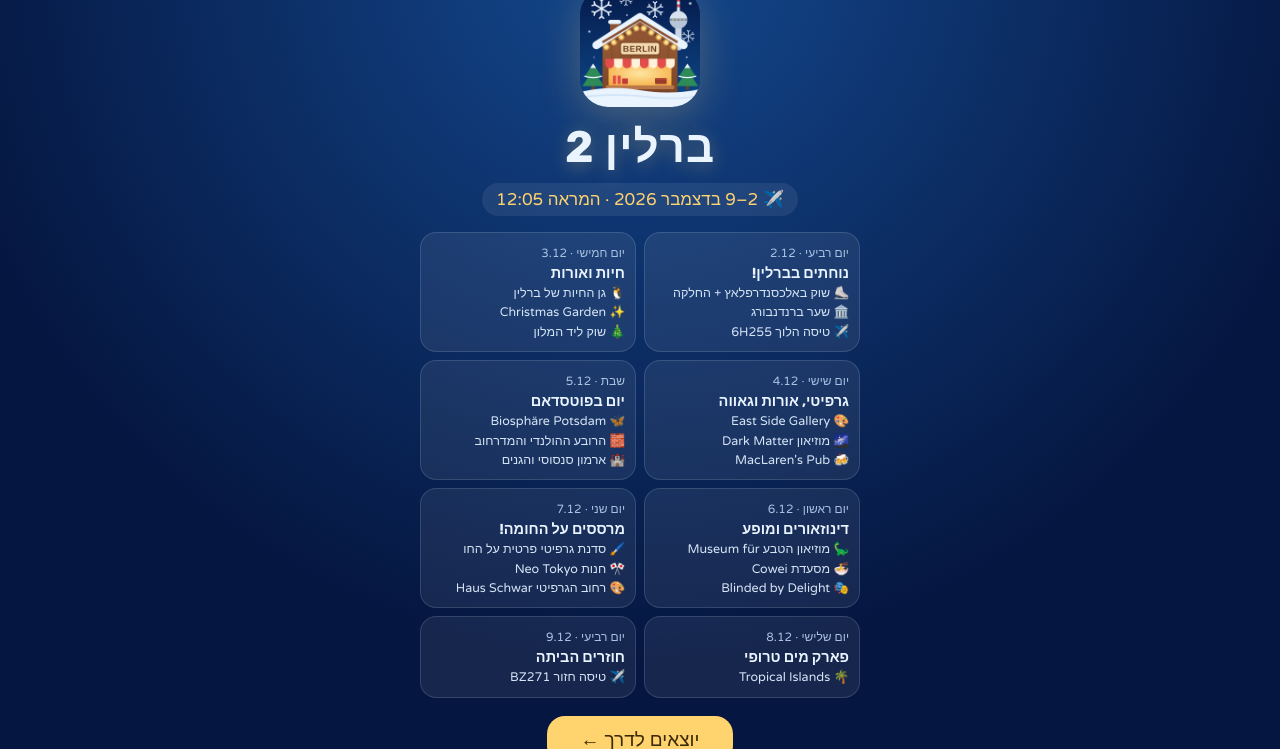
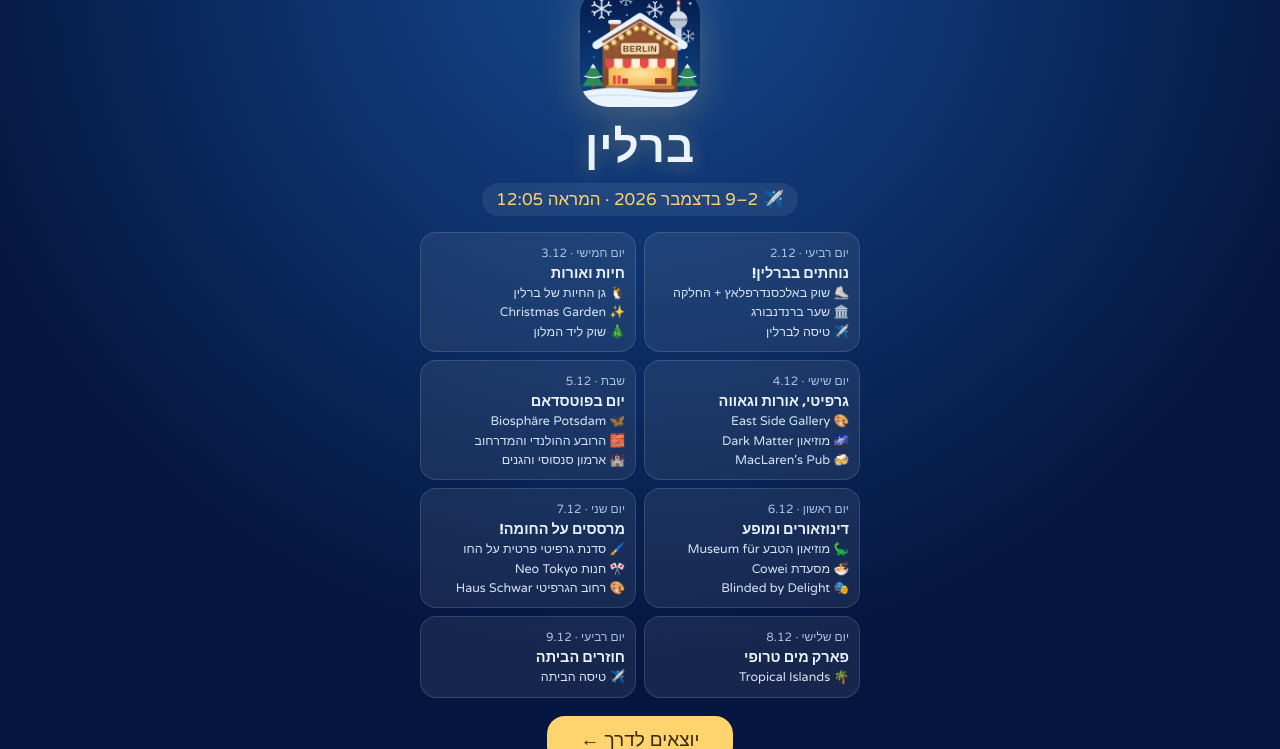
Before and after one commit to yaelp80-ctrl/berlin-2, a plain HTML site: page index.html in a window 1280 px wide. Shown: the part 51-800 px from the top of the page. Drawn offline with Linux system fonts and the light colour scheme; no server answers.

Commit message:
Demo: hide flight numbers, title just 'Berlin'
Co-Authored-By: Claude Opus 5.5 <noreply@anthropic.com>
Claude-Session: https://claude.ai/code/session_0133Fdp3SNrDp19V4ZQS3y8A

```diff
--- a/data.js
+++ b/data.js
@@ -12,7 +12,7 @@ window.TRIP = {
       date: "2026-12-02", name: "יום רביעי", title: "נוחתים בברלין!", art: "plane", transport: "ABC",
       transportNote: "Berlin WelcomeCard ABC ל-6 ימים – קונים היום",
       items: [
-        { id: "d1-flight", title: "טיסה הלוך 6H255", time: "12:05", hard: true, icon: "✈️",
+        { id: "d1-flight", title: "טיסה לברלין", time: "12:05", hard: true, icon: "✈️",
           notes: ["ישראייר, טרמינל 3 – לבדוק לפני", "נחיתה 15:30"] },
         { id: "d1-hotel", title: "צ'ק-אין במלון Dorint", icon: "🏨", maps: "Dorint Kurfürstendamm Berlin Augsburger Str. 41" },
         { id: "d1-super", title: "סופר – אוכל לכמה ימים", icon: "🛒",
@@ -116,7 +116,7 @@ window.TRIP = {
         { id: "d8-train", title: "יוצאים לשדה ברכבת", time: "10:50", hard: true, icon: "🚆",
           notes: ["שתי רכבות – שעה", "דרך Hauptbahnhof או Ostkreuz"] },
         { id: "d8-airport", title: "מגיעים לשדה", time: "11:50", hard: true, icon: "🛫", maps: "BER Airport Terminal 1" },
-        { id: "d8-flight", title: "טיסה חזור BZ271", time: "14:50", hard: true, icon: "✈️",
+        { id: "d8-flight", title: "טיסה הביתה", time: "14:50", hard: true, icon: "✈️",
           notes: ["טרמינל 1", "נחיתה בנתב\"ג 20:10"] }
       ]
     }
--- a/index.html
+++ b/index.html
@@ -4,7 +4,7 @@
 <meta charset="utf-8">
 <meta name="viewport" content="width=device-width, initial-scale=1, viewport-fit=cover">
 <meta name="theme-color" content="#071E4E">
-<title>ברלין 2</title>
+<title>ברלין</title>
 <link rel="manifest" href="manifest.json">
 <link rel="icon" href="icons/favicon.png">
 <link rel="apple-touch-icon" href="icons/apple-touch.png">
@@ -254,7 +254,7 @@ body.guest .item .check,body.guest .item .x,body.guest [data-move]{opacity:.35}
 
 <header>
   <img src="icons/header.png" alt="">
-  <h1>ברלין 2</h1>
+  <h1>ברלין</h1>
   <span class="chip" id="net"><i class="dot"></i><span>מחובר</span></span>
   <button class="chip" id="me"></button>
 </header>
@@ -282,7 +282,7 @@ body.guest .item .check,body.guest .item .x,body.guest [data-move]{opacity:.35}
 
 <div class="splash" id="splash">
   <img class="sp-icon" src="icons/icon-512.png" alt="">
-  <h1 class="sp-title">ברלין 2</h1>
+  <h1 class="sp-title">ברלין</h1>
   <div class="sp-date">✈️ <span id="sp-date"></span></div>
   <div class="sp-days" id="sp-days"></div>
   <button class="btn gold sp-go" id="sp-go">יוצאים לדרך ←</button>
--- a/sw.js
+++ b/sw.js
@@ -1,5 +1,5 @@
 // עובד גם בלי קליטה: שומר את האפליקציה בטלפון
-const VERSION = "berlin2-v4";
+const VERSION = "berlin2-v5";
 const SHELL = [
   "./", "./index.html", "./app.js", "./data.js", "./config.js", "./xmas.js", "./xmas-data.js", "./facts.js", "./game.js", "./tools.js", "./art.js", "./manifest.json",
   "./icons/icon-192.png", "./icons/icon-512.png", "./icons/favicon.png", "./icons/header.png"
```
Also changed, not shown: manifest.json.
